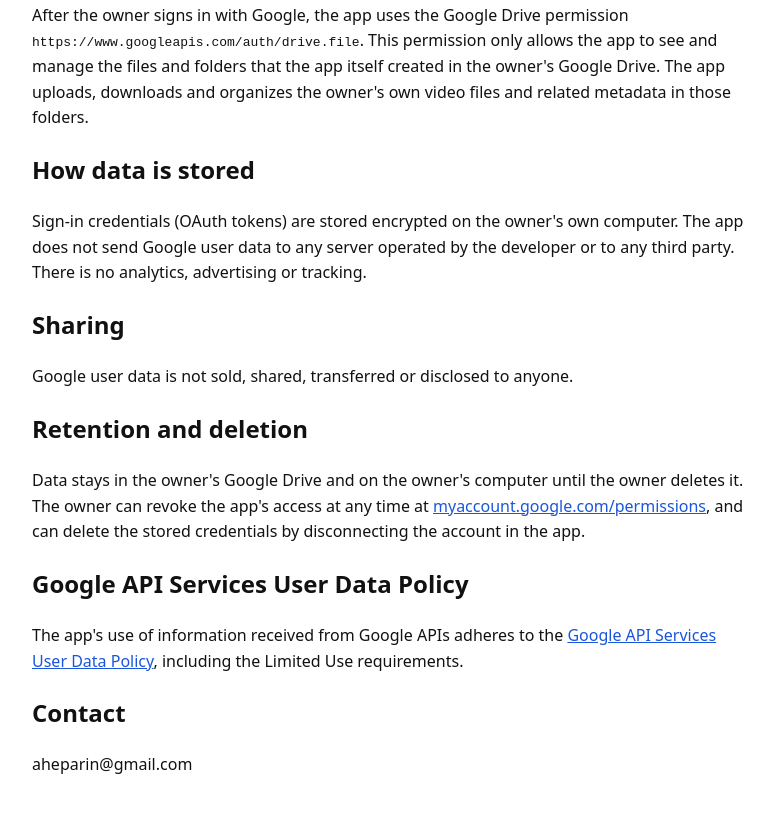
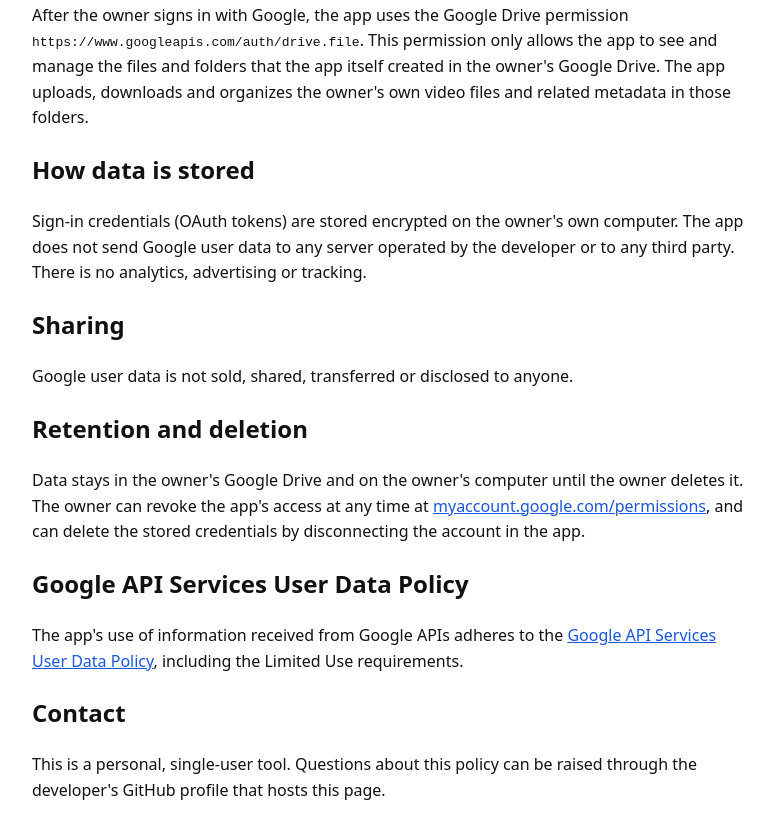
Before and after one commit to aheparin/kubdee-drive, a plain HTML site: page privacy.html in a window 1280 px wide. Shown: the part 351-1189 px from the top of the page, without its empty margins (248-1022 px from the left). Drawn offline with Linux system fonts and the light colour scheme.

Commit message:
Add files via upload

```diff
--- a/privacy.html
+++ b/privacy.html
@@ -29,6 +29,6 @@
 <p>The app's use of information received from Google APIs adheres to the <a href="https://developers.google.com/terms/api-services-user-data-policy">Google API Services User Data Policy</a>, including the Limited Use requirements.</p>
 
 <h2>Contact</h2>
-<p>aheparin@gmail.com</p>
+<p>This is a personal, single-user tool. Questions about this policy can be raised through the developer's GitHub profile that hosts this page.</p>
 </body>
 </html>
```
Also changed, not shown: index.html (+0 -1 lines).
